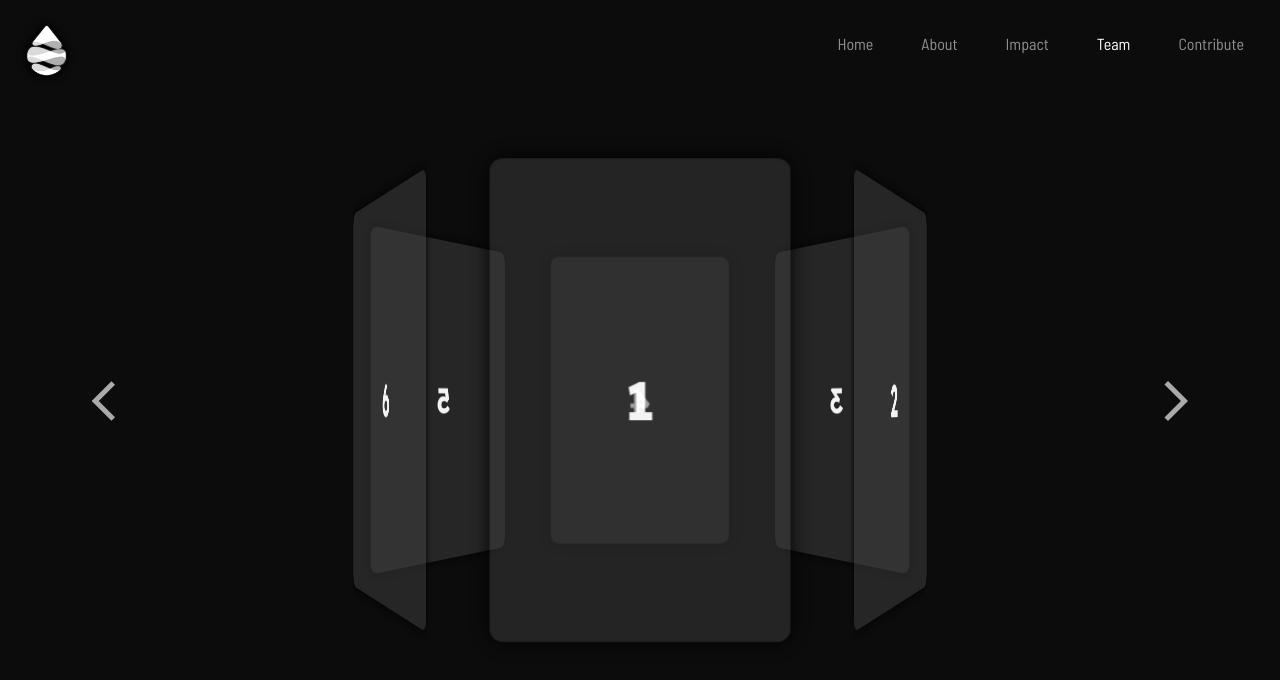
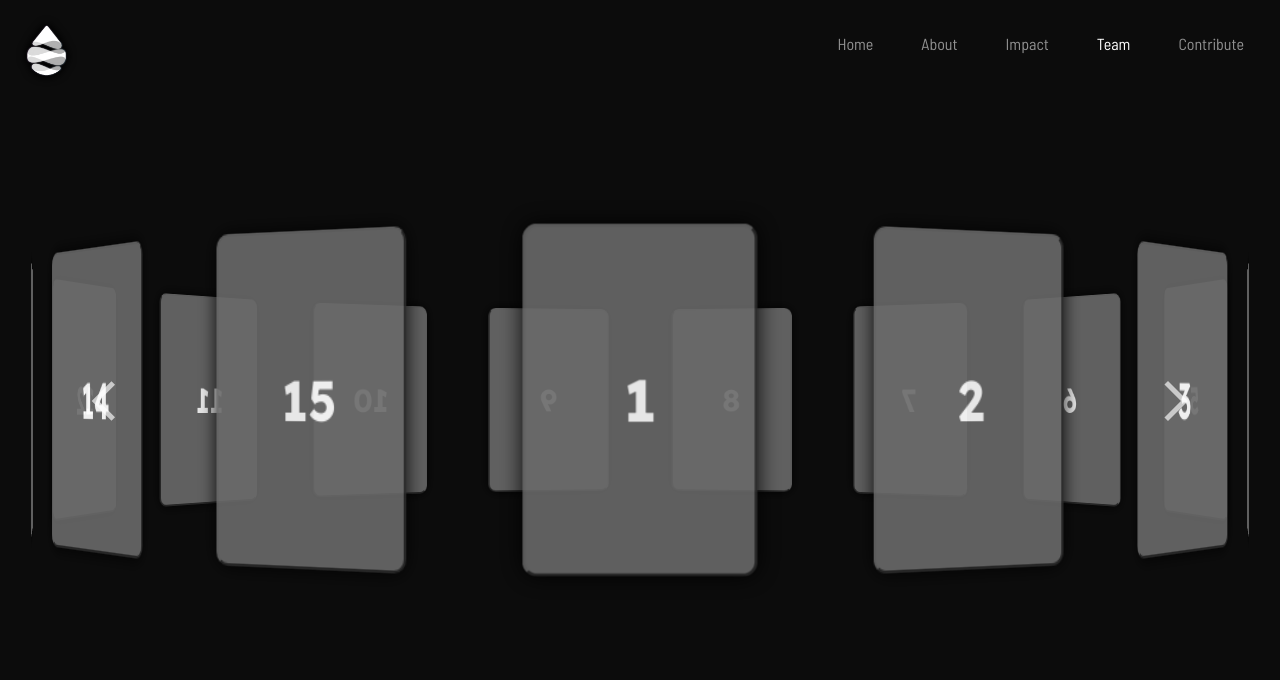
Before and after one commit to siyachoudhary/rfw-5k-2023, a React (Create React App) app: page /rfw-5k-2023/team in a window 1280 px wide. Shown: the top 680 px of the page. Built offline with nearby package versions, Linux system fonts and the light colour scheme.

Commit message:
more carousel work

```diff
--- a/src/App.css
+++ b/src/App.css
@@ -8,6 +8,8 @@
   --purple: #ff64ff;
   --blue: #0dc7ff;
   --gradient: linear-gradient(135deg, var(--purple), var(--blue));
+
+  --z-spacing: 72vh;
 
 }
 
--- /dev/null
+++ b/src/components/Card.css
@@ -0,0 +1,75 @@
+.item {
+
+    position: absolute;
+    display: flex;
+    align-items: center;
+    justify-content: center;
+    width: 20vh;
+    height: 30vh;
+    font-size: 5vh;
+    text-align: center;
+    color: #FFF;
+    opacity: 0.9;
+    border-radius: 10px;
+    box-shadow: rgb(0, 0, 0) 0 0 15px;
+    background: rgb(105, 105, 105);
+    border-top:rgb(100, 100, 100) 2px solid;
+    border-left:rgb(100, 100, 100) 2px solid;
+    border-bottom:rgb(40, 40, 40) 2px solid;
+    border-right:rgb(40, 40, 40) 2px solid;
+
+    transition: all 0.5s ease-in-out;
+
+}
+
+.item:hover {
+
+    box-shadow: rgb(0, 0, 0) 0 10px 25px;
+    background: rgb(115, 115, 115);
+
+}
+
+.a { transform: rotateY(0deg) translateZ(var(--z-spacing)); }
+.a:hover { transform: rotateY(0deg) translateZ(var(--z-spacing)) scale(1.05); }
+
+.b { transform: rotateY(24deg) translateZ(var(--z-spacing)); }
+.b:hover { transform: rotateY(24deg) translateZ(var(--z-spacing)) scale(1.05); }
+
+.c { transform: rotateY(48deg) translateZ(var(--z-spacing)); }
+.c:hover { transform: rotateY(48deg) translateZ(var(--z-spacing)) scale(1.05);  }
+
+.d { transform: rotateY(72deg) translateZ(var(--z-spacing)); }
+.d:hover { transform: rotateY(72deg) translateZ(var(--z-spacing)) scale(1.05); }
+
+.e { transform: rotateY(96deg) translateZ(var(--z-spacing)); }
+.e:hover { transform: rotateY(96deg) translateZ(var(--z-spacing)) scale(1.05); }
+
+.f { transform: rotateY(120deg) translateZ(var(--z-spacing)); }
+.f:hover { transform: rotateY(120deg) translateZ(var(--z-spacing)) scale(1.05); }
+
+.g { transform: rotateY(144deg) translateZ(var(--z-spacing)); }
+.g:hover { transform: rotateY(144deg) translateZ(var(--z-spacing)) scale(1.05); }
+
+.h { transform: rotateY(168deg) translateZ(var(--z-spacing)); }
+.h:hover { transform: rotateY(168deg) translateZ(var(--z-spacing)) scale(1.05); }
+
+.i { transform: rotateY(192deg) translateZ(var(--z-spacing)); }
+.i:hover { transform: rotateY(192deg) translateZ(var(--z-spacing)) scale(1.05); }
+
+.j { transform: rotateY(216deg) translateZ(var(--z-spacing)); }
+.j:hover { transform: rotateY(216deg) translateZ(var(--z-spacing)) scale(1.05); }
+
+.k { transform: rotateY(240deg) translateZ(var(--z-spacing)); }
+.k:hover { transform: rotateY(240deg) translateZ(var(--z-spacing)) scale(1.05); }
+
+.l { transform: rotateY(264deg) translateZ(var(--z-spacing)); }
+.l:hover { transform: rotateY(264deg) translateZ(var(--z-spacing)) scale(1.05); }
+
+.m { transform: rotateY(288deg) translateZ(var(--z-spacing)); }
+.m:hover { transform: rotateY(288deg) translateZ(var(--z-spacing)) scale(1.05); }
+
+.n { transform: rotateY(312deg) translateZ(var(--z-spacing)); }
+.n:hover { transform: rotateY(312deg) translateZ(var(--z-spacing)) scale(1.05); }
+
+.o { transform: rotateY(336deg) translateZ(var(--z-spacing)); }
+.o:hover { transform: rotateY(336deg) translateZ(var(--z-spacing)) scale(1.05); }
--- /dev/null
+++ b/src/components/Card.js
@@ -0,0 +1,16 @@
+import React from 'react'
+import './Card.css'
+import '../pages/Team.css'
+
+export const Card = (props) => {
+
+  return (
+
+    <div className = {"item " + props.index}>
+
+        {props.name}
+
+    </div>
+
+  )
+}
--- a/src/pages/Team.css
+++ b/src/pages/Team.css
@@ -10,9 +10,9 @@
 
 .carouselContainer {
 
-    width: 28vh;
-    height: 45vh;
-    perspective: 1000px;
+    width: 20vh;
+    height: 30vh;
+    perspective: 1800px;
 
 }
 
@@ -22,63 +22,6 @@
     position: relative;
     transform-style: preserve-3d;
     transition: transform 1s;
-
-}
-
-.item {
-
-    position: absolute;
-    width: 28vh;
-    height: 45vh;
-    line-height: 45vh;
-    font-size: 5vh;
-    text-align: center;
-    color: #FFF;
-    opacity: 0.95;
-    border-radius: 10px;
-    box-shadow: rgb(0, 0, 0) 0 0 15px;
-
-}
-
-.a {
-
-    transform: rotateY(0deg) translateZ(32vh);
-    background: rgba(65, 65, 65, 0.5);
-
-}
-
-.b {
-
-    transform: rotateY(60deg) translateZ(32vh);
-    background: rgba(65, 65, 65, 0.5);
-
-}
-
-.c {
-
-    transform: rotateY(120deg) translateZ(32vh);
-    background: rgba(65, 65, 65, 0.5);
-
-}
-
-.d {
-
-    transform: rotateY(180deg) translateZ(32vh);
-    background: rgba(65, 65, 65, 0.5);
-
-}
-
-.e {
-
-    transform: rotateY(240deg) translateZ(32vh);
-    background: rgba(65, 65, 65, 0.5);
-
-}
-
-.f {
-
-    transform: rotateY(300deg) translateZ(32vh);
-    background: rgba(65, 65, 65, 0.5);
 
 }
 
--- a/src/pages/Team.js
+++ b/src/pages/Team.js
@@ -1,5 +1,6 @@
 import React from 'react'
 import './Team.css'
+import { Card } from '../components/Card.js'
 import { MdOutlineArrowBackIos, MdOutlineArrowForwardIos } from "react-icons/md";
 
 import { useState } from "react";
@@ -8,17 +9,26 @@ export const Team = () => {
 
   const [angle, setAngle] = useState(0);
 
+  const load = (e) => {
+
+    document.querySelector(".carousel").style.transform = "rotateY(" + angle + "deg)";
+    console.log(angle);
+
+  }
+
   const next = (e) => {
 
+    setAngle(angle => angle - 24);
     document.querySelector(".carousel").style.transform = "rotateY(" + angle + "deg)";
-    setAngle(angle => angle - 60);
+    console.log(angle);
 
   }
 
   const prev = (e) => {
 
+    setAngle(angle => angle + 24);
     document.querySelector(".carousel").style.transform = "rotateY(" + angle + "deg)";
-    setAngle(angle => angle + 60);
+    console.log(angle);
 
   }
 
@@ -28,14 +38,23 @@ export const Team = () => {
 
         <div className = "carouselContainer">
 
-          <div className = "carousel">
+          <div className = "carousel" onLoad = {load}>
 
-            <div className = "item a">1</div>
-            <div className = "item b">2</div>
-            <div className = "item c">3</div>
-            <div className = "item d">4</div>
-            <div className = "item e">5</div>
-            <div className = "item f">6</div>
+            <Card index = "a" name = "1"/>
+            <Card index = "b" name = "2"/>
+            <Card index = "c" name = "3"/>
+            <Card index = "d" name = "4"/>
+            <Card index = "e" name = "5"/>
+            <Card index = "f" name = "6"/>
+            <Card index = "g" name = "7"/>
+            <Card index = "h" name = "8"/>
+            <Card index = "i" name = "9"/>
+            <Card index = "j" name = "10"/>
+            <Card index = "k" name = "11"/>
+            <Card index = "l" name = "12"/>
+            <Card index = "m" name = "13"/>
+            <Card index = "n" name = "14"/>
+            <Card index = "o" name = "15"/>
 
           </div>
 
```
